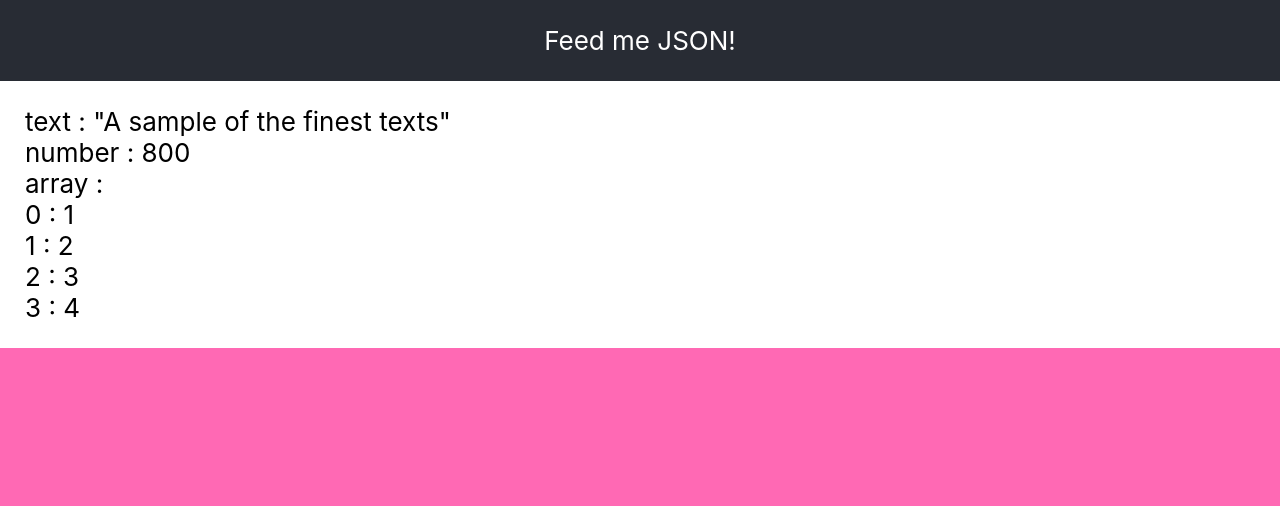
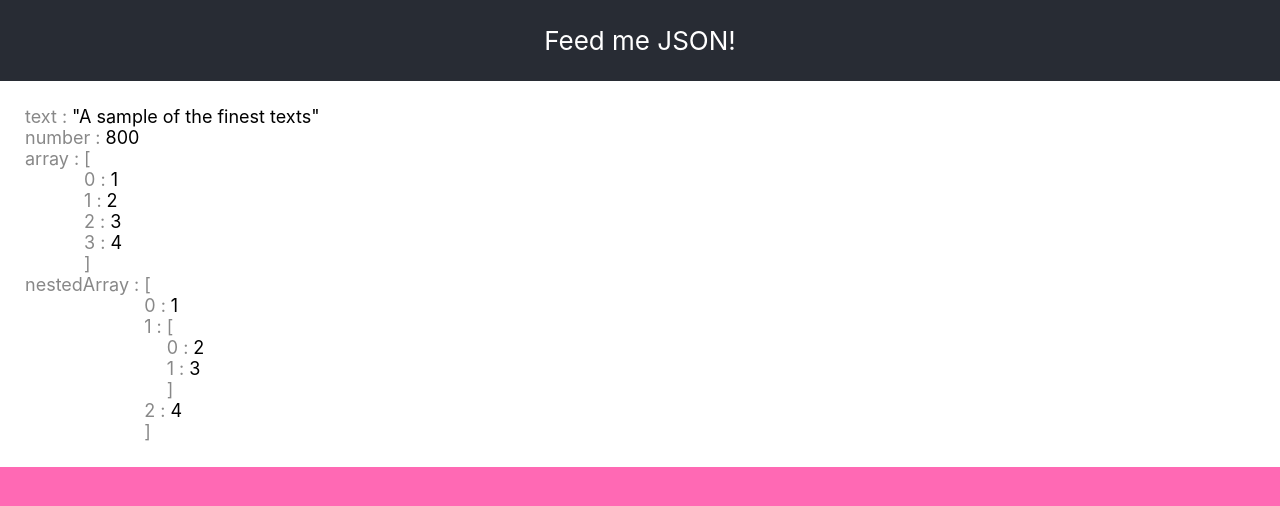
Before and after one commit to mklinga/ok-json, a React app: page / in a window 1280 px wide. Shown: the top 506 px of the page. Built offline with nearby package versions, Linux system fonts and the light colour scheme; the HTML template or start-up script is replaced by a standard one.

Commit message:
Support nested arrays

```diff
--- a/src/App.tsx
+++ b/src/App.tsx
@@ -9,6 +9,7 @@ const exampleJson = parseDataModel({
   text: 'A sample of the finest texts',
   number: 800,
   array: [1, 2, 3, 4],
+  nestedArray: [1, [2, 3], 4],
   // object: {
   //   text: "Another text",
   //   number: 600
--- a/src/components/OkJsonArray/index.tsx
+++ b/src/components/OkJsonArray/index.tsx
@@ -14,12 +14,15 @@ type Props = {
   }
 };
 
-const OkJsonArray: React.FC<Props> = ({ data: { key, value } }) => (
-  <div>
+const OkJsonArray: React.FC<Props> = ({ data: { key, value } }) => {
+  console.log(key, value);
+  return (
+    <div className="Ok-block Ok-Array-block">
+      <div className="Ok-key Ok-Array-key">
         {key}
-    {' '}
-    :
-    {' '}
+      </div>
+      <div className="Ok-value Ok-Array-value">
+        <div className="Ok-Array-bracket">[</div>
         {value.value.map((nestedValue: OkJsonValue, index) => {
           switch (nestedValue.type) {
             case 'string':
@@ -47,7 +50,10 @@ const OkJsonArray: React.FC<Props> = ({ data: { key, value } }) => (
               return null;
           }
         })}
+        <div className="Ok-Array-bracket">]</div>
+      </div>
     </div>
   );
+};
 
 export default OkJsonArray;
--- a/src/components/OkJsonNumber/index.tsx
+++ b/src/components/OkJsonNumber/index.tsx
@@ -10,12 +10,13 @@ type Props = {
 };
 
 const OkJsonNumber: React.FC<Props> = ({ data: { key, value } }) => (
-  <div>
-    {key}
-    {' '}
-    :
-    {' '}
-    {value.value}
+  <div className="Ok-block Ok-Number-block">
+    <div className="Ok-key Ok-Number-key">
+      {key}
+    </div>
+    <div className="Ok-value Ok-Number-value">
+      {value.value}
+    </div>
   </div>
 );
 
--- a/src/components/OkJsonString/index.tsx
+++ b/src/components/OkJsonString/index.tsx
@@ -10,14 +10,15 @@ type Props = {
 };
 
 const OkJsonString: React.FC<Props> = ({ data: { key, value } }) => (
-  <div>
-    {key}
-    {' '}
-    :
-    {' '}
-    &quot;
-    {value.value}
-    &quot;
+  <div className="Ok-block Ok-Number-block">
+    <div className="Ok-key Ok-Number-key">
+      {key}
+    </div>
+    <div className="Ok-value Ok-Number-value">
+      &quot;
+      {value.value}
+      &quot;
+    </div>
   </div>
 );
 
--- a/src/components/Viewer/Viewer.css
+++ b/src/components/Viewer/Viewer.css
@@ -5,3 +5,19 @@
   text-align: left;
   width: 100%;
 }
+
+.Ok-block {
+  display: flex;
+  align-items: flex-start;
+  font-size: 18px;
+}
+
+.Ok-block .Ok-key,
+.Ok-block .Ok-Array-bracket {
+  color: #888;
+}
+
+.Ok-block .Ok-key::after {
+  content: ':';
+  padding: 0 5px;
+}
--- a/src/utils/model.ts
+++ b/src/utils/model.ts
@@ -9,26 +9,29 @@ const parseType = (value: any): ResultType => {
   return (Number.isNaN(Number(value)) ? 'string' : 'number');
 };
 
-export const parseDataModel = (data: object): OkJsonObject => {
-  const resultObject: OkJsonObject = Object.entries(data).reduce((result, [key, value]) => {
+const parseDataItem = (value: any) => {
   const type = parseType(value);
 
   if (type === 'array') {
     return {
-        ...result,
-        [key]: {
       type,
-          value: value.map((x: any) => ({ value: x, type: parseType(x) })),
-        },
+      value: value.map(parseDataItem),
     };
   }
 
   return {
-      ...result,
-      [key]: {
     value,
     type,
-      },
+  };
+};
+
+export const parseDataModel = (data: object): OkJsonObject => {
+  const resultObject: OkJsonObject = Object.entries(data).reduce((result, [key, value]) => {
+    const parsedValue = parseDataItem(value);
+
+    return {
+      ...result,
+      [key]: parsedValue,
     };
   }, {});
 
```
Lines whose indentation alone changed are shown as unchanged.
